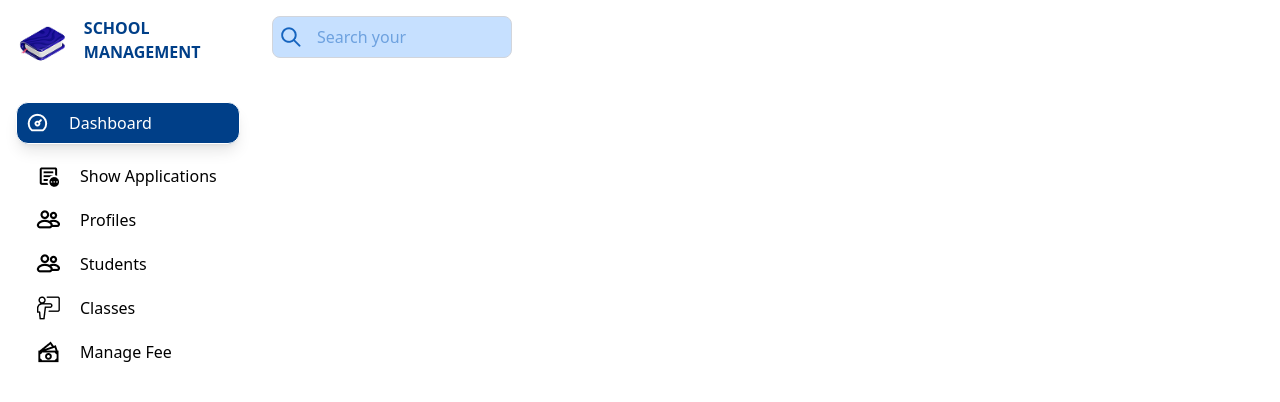
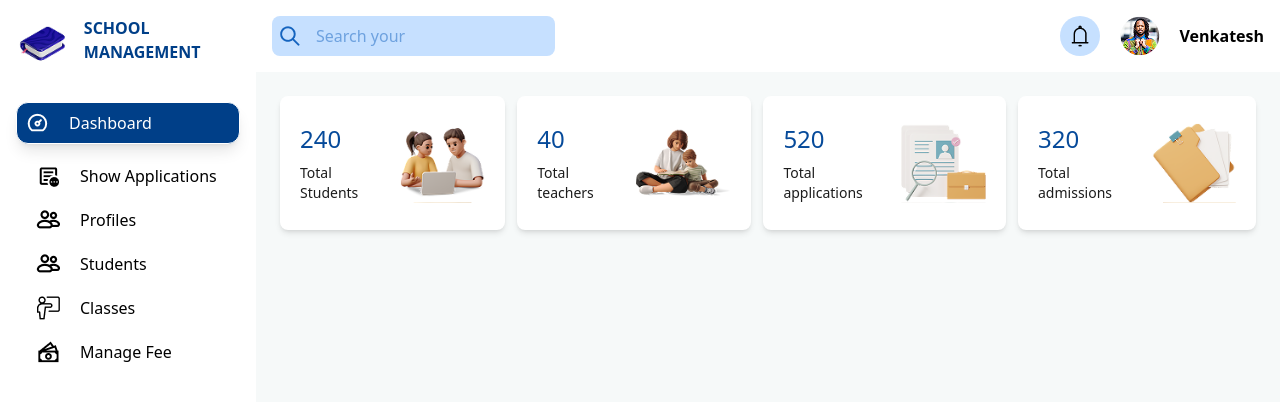
Before and after one commit to akuahamda/Dashboard, a plain HTML site: page index.html in a window 1280 px wide. Drawn offline with nearby package versions, Linux system fonts and the light colour scheme.

Commit message:
added changes

```diff
--- a/index.html
+++ b/index.html
@@ -6,7 +6,7 @@
     <title>DASHBOARD</title>
     <script src="https://unpkg.com/@tailwindcss/browser@4"></script>
   </head>
-  <body>
+  <body class="bg-[#F6F9F9]">
     <div class="flex h-screen">
       <!-- side-nav -->
       <div class="w-1/5 bg-white p-4">
@@ -64,18 +64,67 @@
       <!-- end of side nav -->
       <!-- main-page -->
 
-      <div class="w-4/5 p-4 bg-white">
-        <div
-          class="flex items-center border border-gray-300 rounded-lg overflow-hidden p-2 w-60 bg-[#C6E0FF]"
-        >
-          <img src="images/search-icon.png" alt="Search" class="" />
-          <input
-            type="text"
-            placeholder="Search your"
-            class="px-4 outline-none text-[#1564BF]"
-          />
+    <div class="w-4/5">
+      <div class="flex justify-between bg-white p-4">
+        <div class="flex border-none rounded-lg gap-4 p-2 items-center bg-[#C6E0FF]">
+          <div>
+            <img src="images/search-icon.png" alt="">
+          </div>
+          <input class="text-[#1564BF]" type="text" placeholder="Search your">
+        </div>
+        <div class="flex gap-5 items-center">
+          <div class="bg-[#C6E0FF] rounded-full w-10 h-10 flex items-center justify-center">
+            <img src="images/bell.png" alt="">
+          </div>
+          <div>
+            <img src="images/img5.png" alt="">
+          </div>
+          <p class="font-bold">Venkatesh</p>
         </div>
       </div>
+      <!-- summary cards -->
+       <div class="flex justify-between m-6 gap-3">
+        <div class="flex p-5 items-center bg-white shadow-md gap-5 rounded-lg">
+          <div class="space-y-2">
+            <p class="text-[#064A9A] text-2xl">240</p>
+            <p class="text-[#1C1C1C] text-sm">Total Students</p>
+          </div>
+          <div>
+            <img src="images/student.png" alt="">
+          </div>
+        </div>
+        <div class="flex p-5 items-center bg-white shadow-md gap-5 rounded-lg">
+          <div class="space-y-2">
+            <p class="text-[#064A9A] text-2xl">40</p>
+            <p class="text-[#1C1C1C] text-sm">Total teachers</p>
+          </div>
+          <div>
+            <img src="images/teachers.png" alt="">
+          </div>
+        </div>
+        <div class="flex p-5 items-center bg-white shadow-md gap-5 rounded-lg">
+          <div class="space-y-2">
+            <p class="text-[#064A9A] text-2xl">520</p>
+            <p class="text-[#1C1C1C] text-sm">Total applications</p>
+          </div>
+          <div>
+            <img src="images/application.png" alt="">
+          </div>
+        </div>
+        <div class="flex p-5 items-center bg-white shadow-md gap-5 rounded-lg">
+          <div class="space-y-2">
+            <p class="text-[#064A9A] text-2xl">320</p>
+            <p class="text-[#1C1C1C] text-sm">Total admissions</p>
+          </div>
+          <div>
+            <img src="images/admission.png" alt="">
+          </div>
+        </div>
+       </div>
+       <!-- end of summary cards -->
+
+
+
 
 
       <!-- end of main page -->
```
Also changed, not shown: images/admission.png (added), images/application.png (added), images/bell.png (added), images/img5.png (added), images/student.png (added), images/teachers.png (added).
